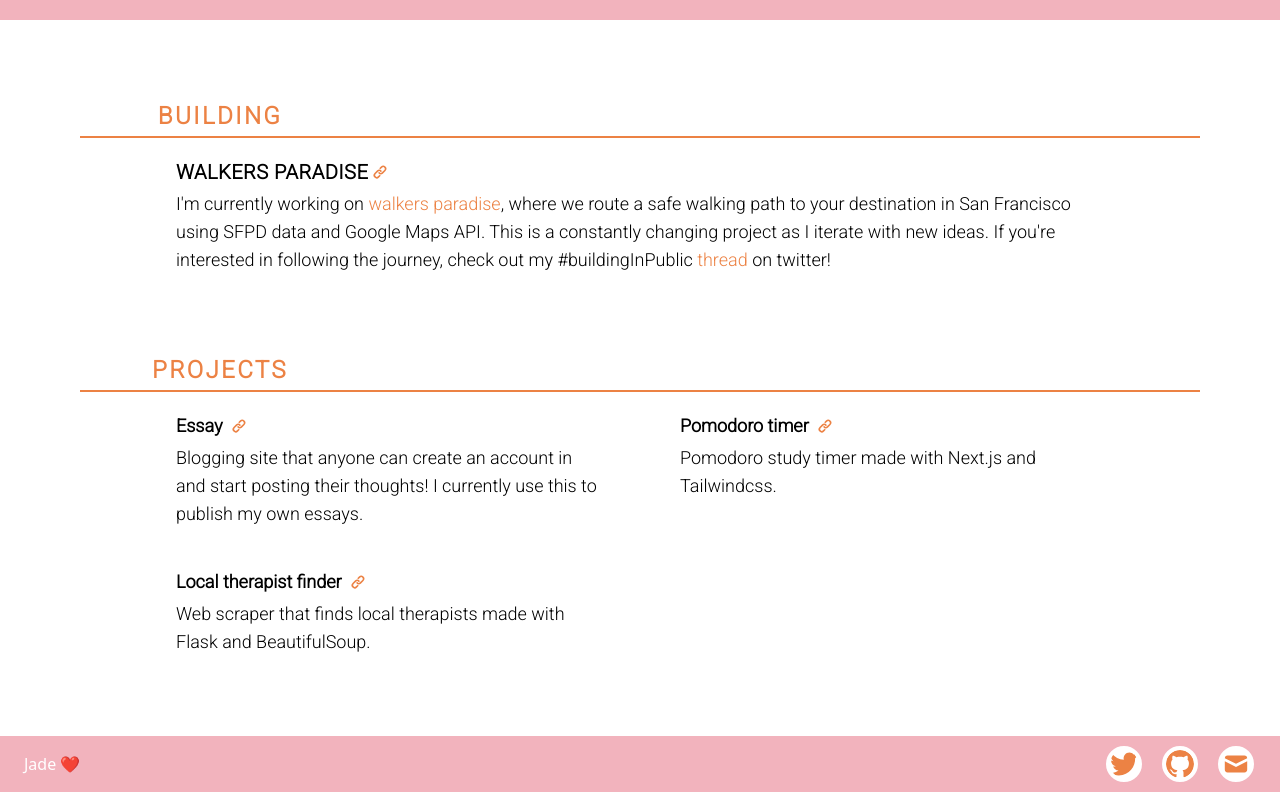
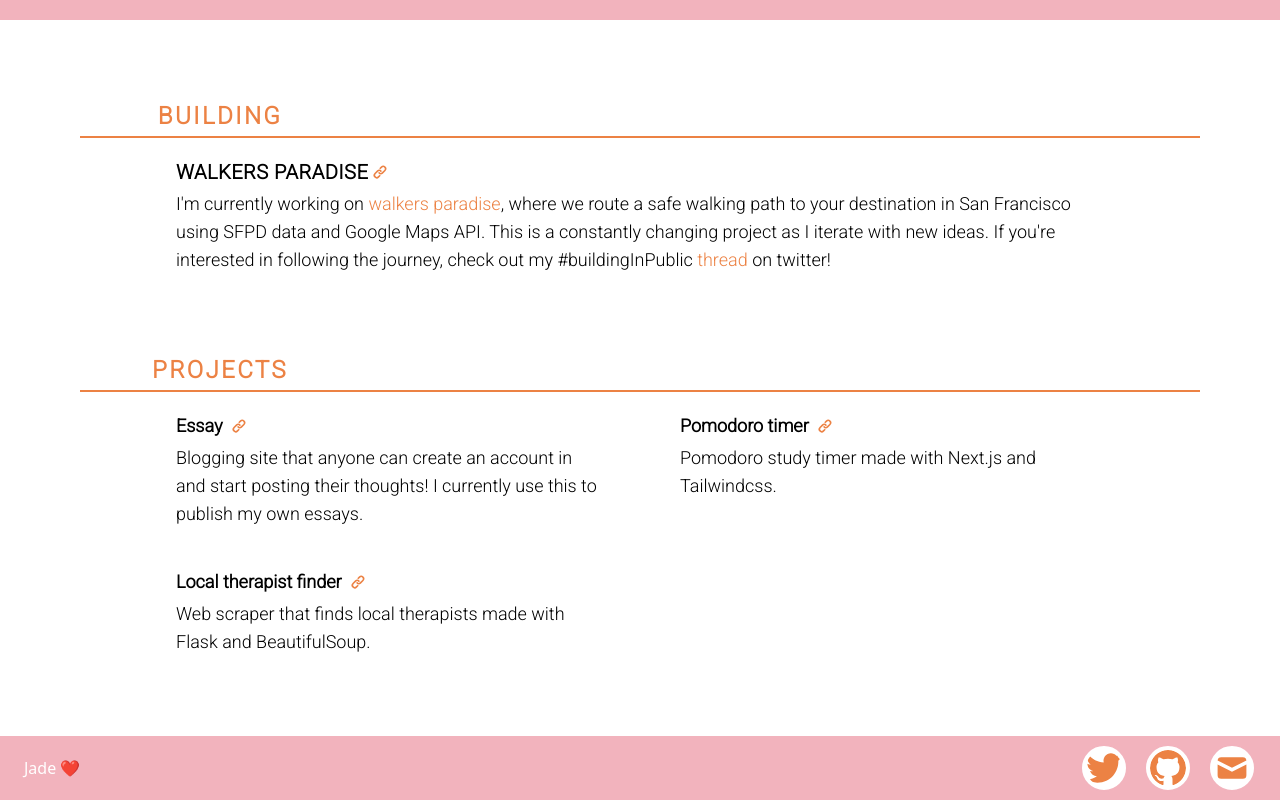
Before and after one commit to jadeasmus/jadeasmus, a Next.js app: page / in a window 1280 px wide. Shown: the part 384-1184 px from the top of the page. Built offline with nearby package versions, Linux system fonts and the light colour scheme; a web font is replaced by a local one.

Commit message:
hover text

```diff
--- a/pages/index.js
+++ b/pages/index.js
@@ -212,13 +212,14 @@ export default function Home() {
         </div>
       </div>
       <footer className="flex items-center bg-pink space-x-5 py-1 p-3 sm:py-2 sm:p-6">
-        <p className="text-white">Jade ❤️</p>
+        <p className="text-white text-md">Jade ❤️</p>
         <div className="flex-1" />
         <div className="flex space-x-1 sm:space-x-4">
           {/* twitter */}
           <Link href="https://twitter.com/functionofJade">
+            <div title="Twitter">
               <svg
-              className="h-10 w-10 fill-orange bg-white rounded-full p-1 cursor-pointer border-2 border-pink hover:border-2 hover:border-orange"
+                className="h-12 w-12 fill-orange bg-white rounded-full p-1 cursor-pointer border-2 border-pink hover:border-2 hover:border-orange"
                 xmlns="http://www.w3.org/2000/svg"
                 width="24"
                 height="24"
@@ -226,21 +227,25 @@ export default function Home() {
               >
                 <path d="M24 4.557c-.883.392-1.832.656-2.828.775 1.017-.609 1.798-1.574 2.165-2.724-.951.564-2.005.974-3.127 1.195-.897-.957-2.178-1.555-3.594-1.555-3.179 0-5.515 2.966-4.797 6.045-4.091-.205-7.719-2.165-10.148-5.144-1.29 2.213-.669 5.108 1.523 6.574-.806-.026-1.566-.247-2.229-.616-.054 2.281 1.581 4.415 3.949 4.89-.693.188-1.452.232-2.224.084.626 1.956 2.444 3.379 4.6 3.419-2.07 1.623-4.678 2.348-7.29 2.04 2.179 1.397 4.768 2.212 7.548 2.212 9.142 0 14.307-7.721 13.995-14.646.962-.695 1.797-1.562 2.457-2.549z" />
               </svg>
+            </div>
           </Link>
           {/* github */}
           <Link href="https://github.com/jadeasmus">
+            <div title="GitHub">
               <svg
-              className="h-10 w-10 fill-orange bg-white rounded-full p-1 cursor-pointer border-2 border-pink hover:border-2 hover:border-orange"
+                className="h-12 w-12 fill-orange bg-white rounded-full p-1 cursor-pointer border-2 border-pink hover:border-2 hover:border-orange"
                 xmlns="http://www.w3.org/2000/svg"
                 viewBox="0 0 24 24"
               >
                 <path d="M12 0c-6.626 0-12 5.373-12 12 0 5.302 3.438 9.8 8.207 11.387.599.111.793-.261.793-.577v-2.234c-3.338.726-4.033-1.416-4.033-1.416-.546-1.387-1.333-1.756-1.333-1.756-1.089-.745.083-.729.083-.729 1.205.084 1.839 1.237 1.839 1.237 1.07 1.834 2.807 1.304 3.492.997.107-.775.418-1.305.762-1.604-2.665-.305-5.467-1.334-5.467-5.931 0-1.311.469-2.381 1.236-3.221-.124-.303-.535-1.524.117-3.176 0 0 1.008-.322 3.301 1.23.957-.266 1.983-.399 3.003-.404 1.02.005 2.047.138 3.006.404 2.291-1.552 3.297-1.23 3.297-1.23.653 1.653.242 2.874.118 3.176.77.84 1.235 1.911 1.235 3.221 0 4.609-2.807 5.624-5.479 5.921.43.372.823 1.102.823 2.222v3.293c0 .319.192.694.801.576 4.765-1.589 8.199-6.086 8.199-11.386 0-6.627-5.373-12-12-12z" />
               </svg>
+            </div>
           </Link>
           {/* email */}
           <Link href="mailto: hi@jadeasmus.com">
+            <div title="Contact">
               <svg
-              className="h-10 w-10 text-orange bg-white rounded-full p-1 cursor-pointer border-2 border-pink hover:border-2 hover:border-orange"
+                className="h-12 w-12 text-orange bg-white rounded-full p-1 cursor-pointer border-2 border-pink hover:border-2 hover:border-orange"
                 xmlns="http://www.w3.org/2000/svg"
                 viewBox="0 0 20 20"
                 fill="currentColor"
@@ -248,6 +253,7 @@ export default function Home() {
                 <path d="M2.003 5.884L10 9.882l7.997-3.998A2 2 0 0016 4H4a2 2 0 00-1.997 1.884z" />
                 <path d="M18 8.118l-8 4-8-4V14a2 2 0 002 2h12a2 2 0 002-2V8.118z" />
               </svg>
+            </div>
           </Link>
         </div>
       </footer>
```
Lines whose indentation alone changed are shown as unchanged.
